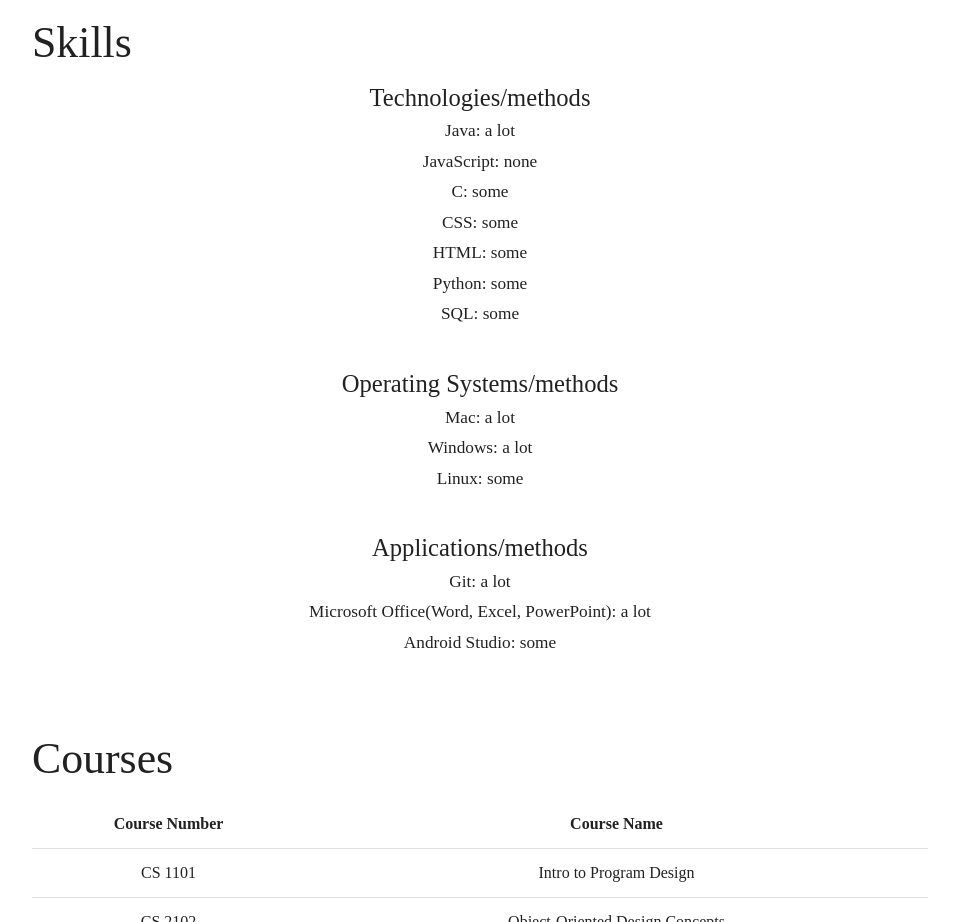
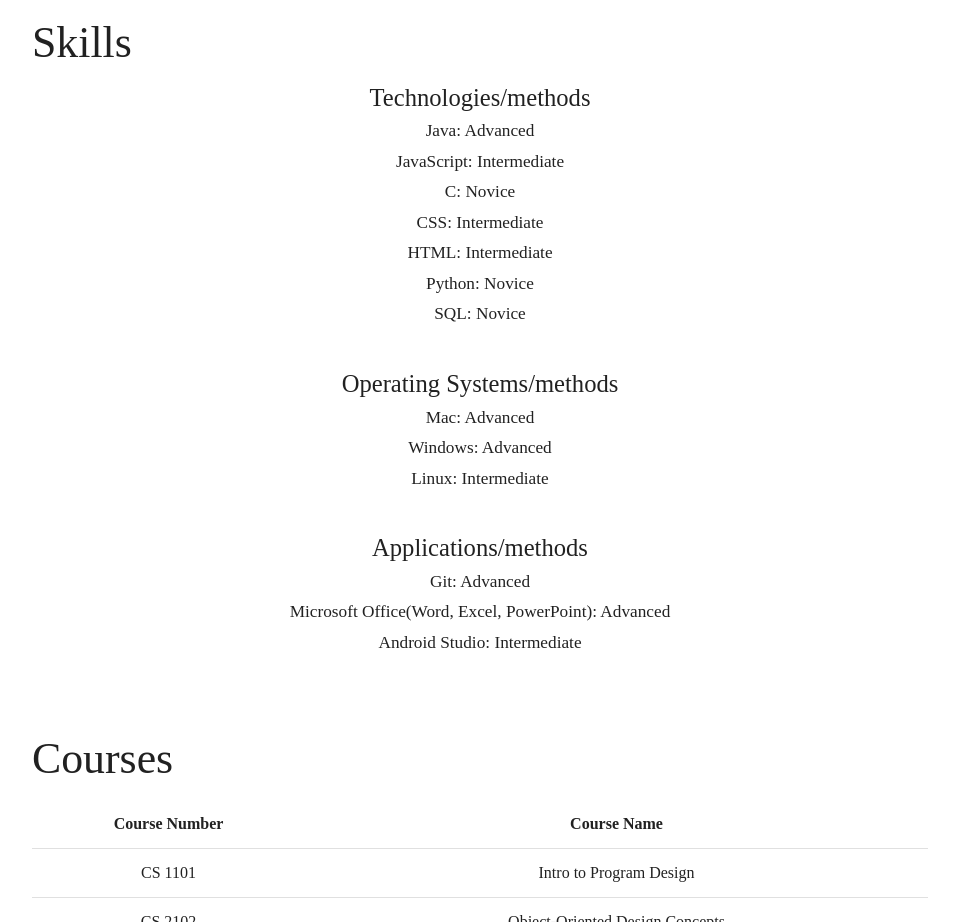
Before and after one commit to teddkim/home, a website: page index.html in a window 1280 px wide. Shown: the part 2980-3902 px from the top of the page, without its empty margins (160-1119 px from the left). Drawn offline with nearby package versions, Linux system fonts and the light colour scheme; files whose address does not match are found by name.

Commit message:
proficiency of skills updated

```diff
--- a/index.html
+++ b/index.html
@@ -183,27 +183,27 @@
 
     <h3 class="left-align" id="skills">Skills</h3>
     <h5>Technologies/methods</h5>
-    <h6>Java: a lot</h6>
-    <h6>JavaScript: none</h6>
-    <h6>C: some</h6>
-    <h6>CSS: some</h6>
-    <h6>HTML: some</h6>
-    <h6>Python: some</h6>
-    <h6>SQL: some</h6>
+    <h6>Java: Advanced</h6>
+    <h6>JavaScript: Intermediate</h6>
+    <h6>C: Novice</h6>
+    <h6>CSS: Intermediate</h6>
+    <h6>HTML: Intermediate</h6>
+    <h6>Python: Novice</h6>
+    <h6>SQL: Novice</h6>
 
     <br>
 
     <h5>Operating Systems/methods</h5>
-    <h6>Mac: a lot</h6>
-    <h6>Windows: a lot</h6>
-    <h6>Linux: some</h6>
+    <h6>Mac: Advanced</h6>
+    <h6>Windows: Advanced</h6>
+    <h6>Linux: Intermediate</h6>
 
     <br>
 
     <h5>Applications/methods</h5>
-    <h6>Git: a lot</h6>
-    <h6>Microsoft Office(Word, Excel, PowerPoint): a lot</h6>
-    <h6>Android Studio: some</h6>
+    <h6>Git: Advanced</h6>
+    <h6>Microsoft Office(Word, Excel, PowerPoint): Advanced</h6>
+    <h6>Android Studio: Intermediate</h6>
 
     <br>
     <br>
```
